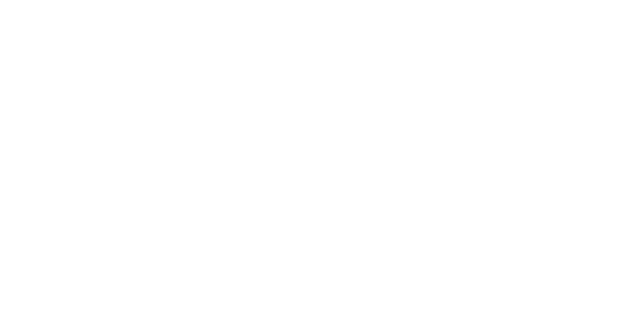
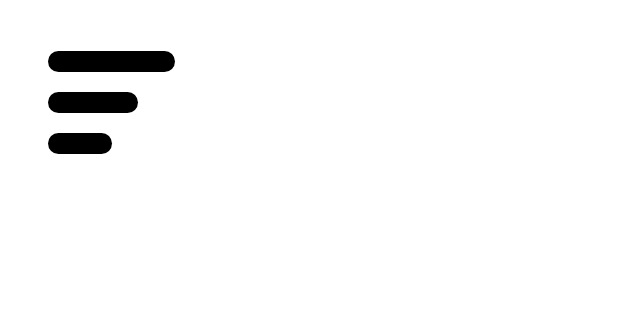
Before and after one commit to morethanpixls/atlantico-menu, a plain HTML site: page example.html in a window 1280 px wide. Shown: the whole page, without its empty margins (0-640 px from the left). Drawn offline with Linux system fonts and the light colour scheme.

Commit message:
Add svg code

```diff
--- a/example.html
+++ b/example.html
@@ -11,7 +11,56 @@
         <div class="wrapper">
             <div class="menu">
                 <a class="menu-toggle" href="#">
-                    <span class="menu-icon"></span>
+                    <span class="menu-icon">
+                        <?xml version="1.0" encoding="UTF-8"?>
+                        <svg
+                            width="127px"
+                            height="103px"
+                            viewBox="0 0 127 103"
+                            version="1.1"
+                            xmlns="http://www.w3.org/2000/svg"
+                            xmlns:xlink="http://www.w3.org/1999/xlink"
+                        >
+                            <!-- Generator: Sketch 48.2 (47327) - http://www.bohemiancoding.com/sketch -->
+                            <title>hamburger-button</title>
+                            <desc>Created with Sketch.</desc>
+                            <defs></defs>
+                            <g
+                                id="Page-1"
+                                stroke="none"
+                                stroke-width="1"
+                                fill="none"
+                                fill-rule="evenodd"
+                            >
+                                <g id="hamburger-button" fill="#000000">
+                                    <rect
+                                        id="Rectangle"
+                                        x="0"
+                                        y="0"
+                                        width="127"
+                                        height="21"
+                                        rx="10.5"
+                                    ></rect>
+                                    <rect
+                                        id="Rectangle-Copy"
+                                        x="0"
+                                        y="41"
+                                        width="90"
+                                        height="21"
+                                        rx="10.5"
+                                    ></rect>
+                                    <rect
+                                        id="Rectangle-Copy-2"
+                                        x="0"
+                                        y="82"
+                                        width="64"
+                                        height="21"
+                                        rx="10.5"
+                                    ></rect>
+                                </g>
+                            </g>
+                        </svg>
+                    </span>
                 </a>
                 <nav class="menu-content">
                     <ul>
```
